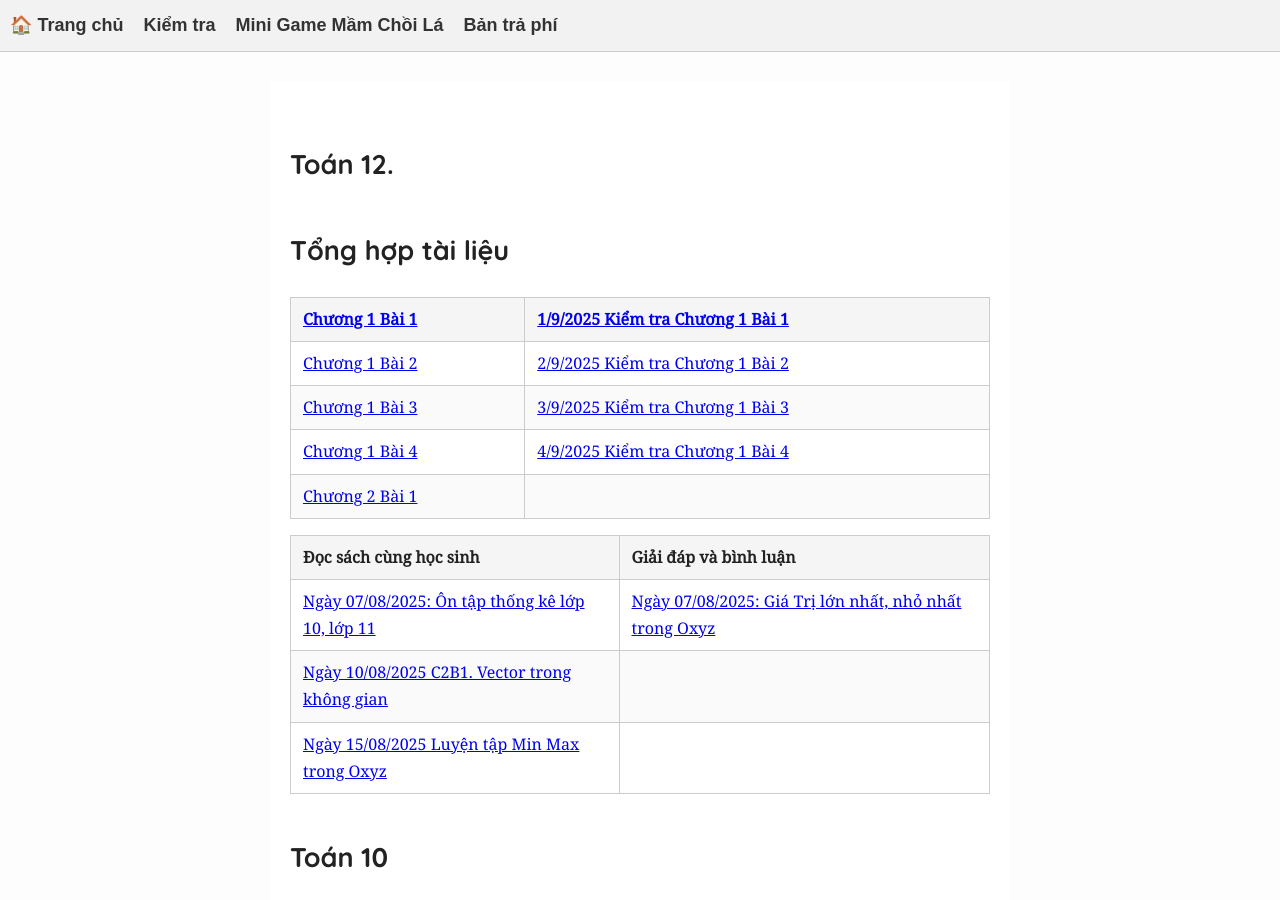
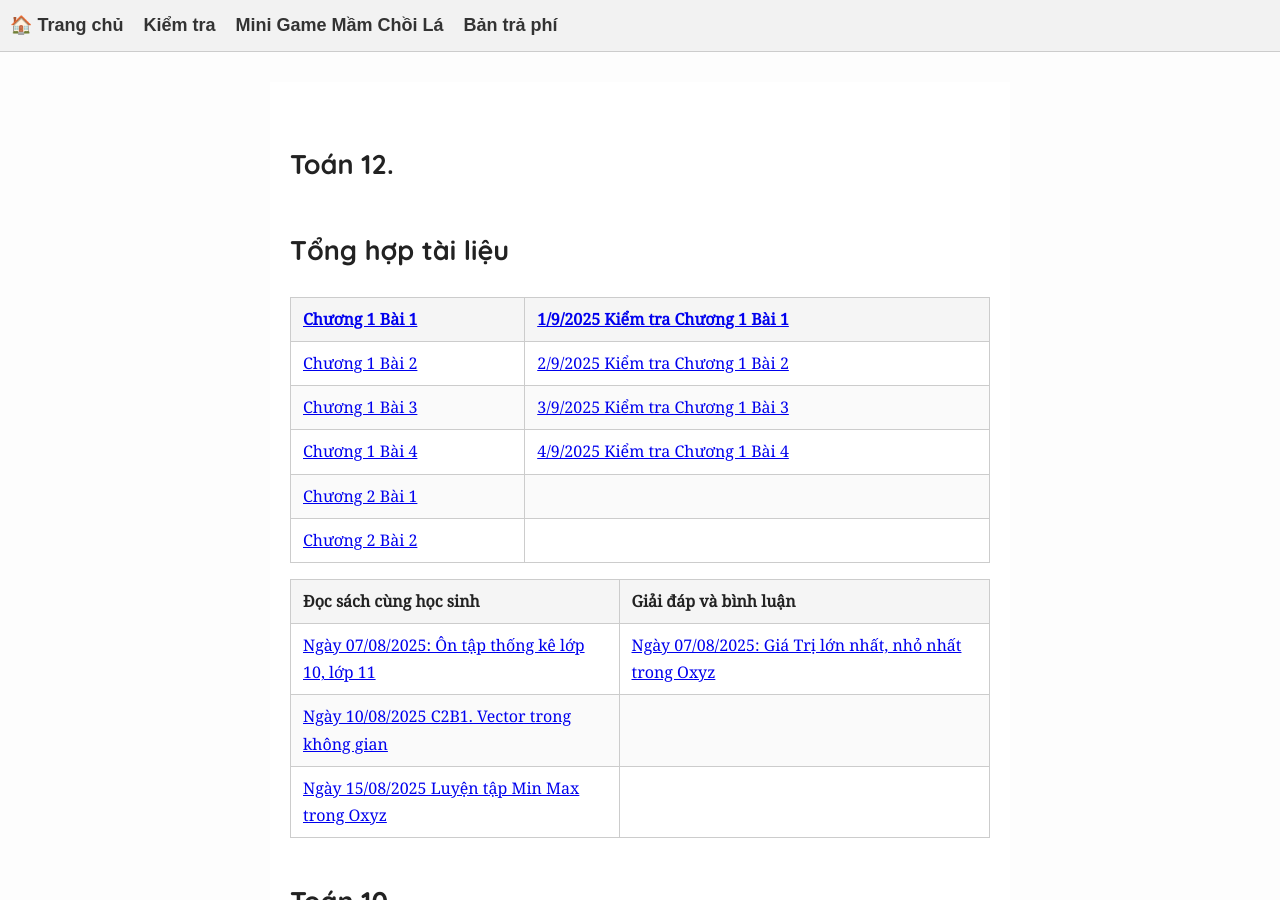
Before and after one commit to NguyenMuoiVN1988/publicstudyrepo, a Jekyll site: the page built from index.md, in a window 1280 px wide and 900 px high. Built offline with Jekyll 4.4.1, drawn with Linux system fonts in a browser that asks for light colours.

Commit message:
Update index.md

```diff
--- a/index.md
+++ b/index.md
@@ -13,7 +13,7 @@ title: "Public Study"
 | [Chương 1 Bài 3](T12/T12C1B3.md) | [3/9/2025 Kiểm tra Chương 1 Bài 3](T12/T12TestC1B3F.md)|
 | [Chương 1 Bài 4](T12/T12C1B4KhaoSat.md) | [4/9/2025 Kiểm tra Chương 1 Bài 4](T12/T12TestC1B4F.md)|
 | [Chương 2 Bài 1](T12/T12C2B1.md)| |
-
+| [Chương 2 Bài 2](T12/T12C2B2.md)| |
 
 
 
```
